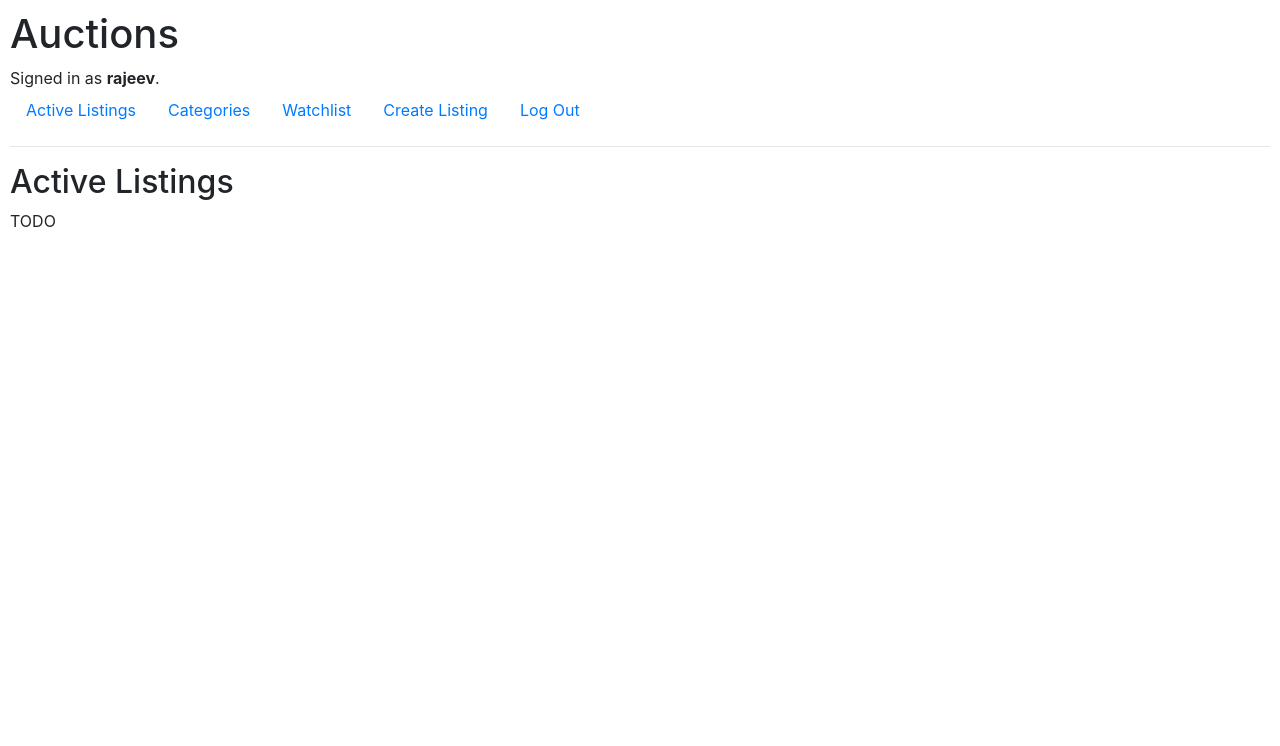
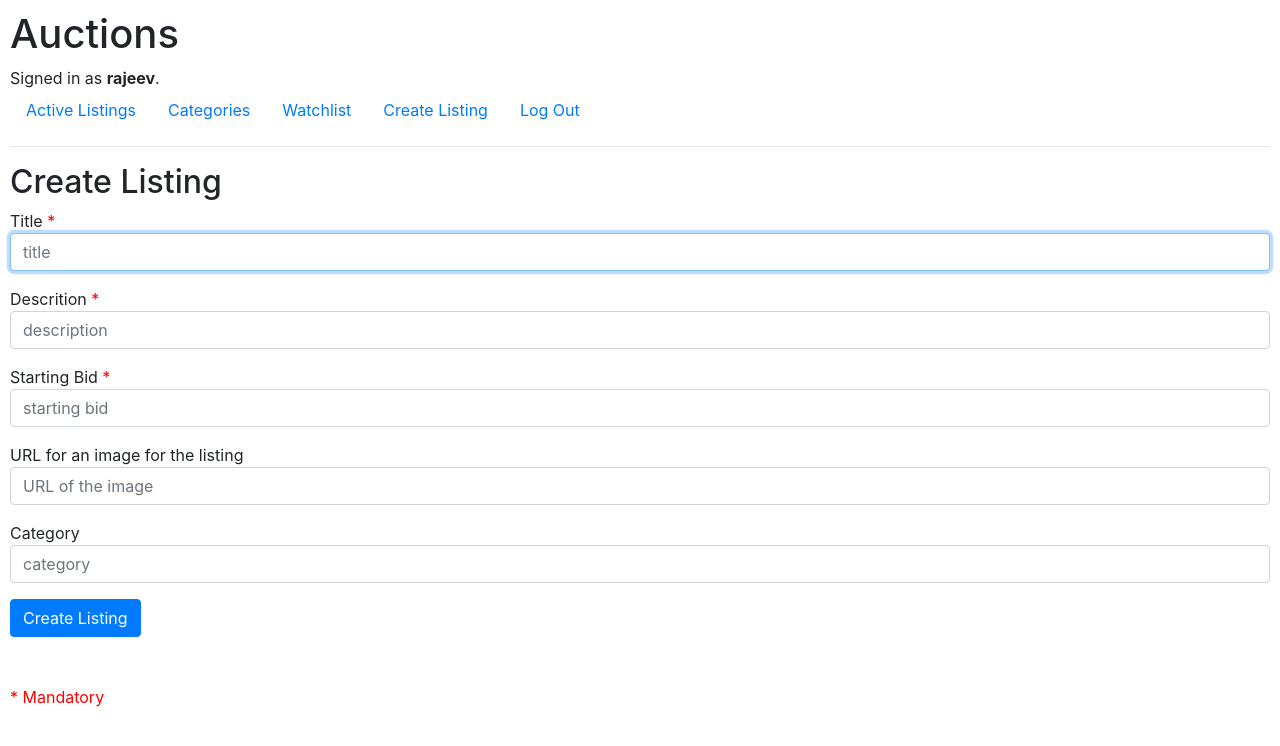
Before and after one commit to rajeevreddyms5/commerce, a Django app: page /create in a window 1280 px wide. Shown: the top 746 px of the page. Run offline with Django 3.2, Linux system fonts and the light colour scheme; a user stored in the database is signed in; some libraries are stand-ins or nearby versions.

Commit message:
create listing template and half working active listings

```diff
--- a/auctions/models.py
+++ b/auctions/models.py
@@ -8,10 +8,10 @@ class User(AbstractUser):
 
 
 class Listings(models.Model):
-    title = models.CharField(max_length=64)
-    description = models.TextField(blank=True)
-    category = models.CharField(max_length=64)
-    startingbid = models.IntegerField(null=True, blank=False)
+    title = models.CharField(max_length=64, blank=False)
+    description = models.TextField(blank=False)
+    category = models.CharField(max_length=64, blank=True)
+    bidprice = models.IntegerField(null=True, blank=False)
     link = models.URLField(blank=True)
     time = models.DateTimeField(auto_now_add=True)
     listedby = models.ForeignKey(User, null=True, on_delete=models.CASCADE, related_name="listed_by")
@@ -24,7 +24,6 @@ class Listings(models.Model):
 class Bids(models.Model):
     bid = models.ManyToManyField(Listings)
     bidby = models.ForeignKey(User, null=True, on_delete=models.CASCADE, related_name="bid_by")
-    bidprice = models.IntegerField(null=True, blank=False)
 
 
 class Comments(models.Model):
--- /dev/null
+++ b/auctions/templates/auctions/create.html
@@ -0,0 +1,38 @@
+{% extends "auctions/layout.html" %}
+
+{% block body %}
+
+    <h2>Create Listing</h2>
+
+    {% if message %}
+        <div>{{ message }}</div>
+    {% endif %}
+
+    <form action="{% url 'create' %}" method="post">
+        {% csrf_token %}
+        <div class="form-group">
+            Title <star style="color: red;">*</star>
+            <input class="form-control" autofocus type="text" name="title" placeholder="title">
+        </div>
+        <div class="form-group">
+            Descrition <star style="color: red;">*</star>
+            <input class="form-control" type="text" name="description" placeholder="description">
+        </div>
+        <div class="form-group">
+            Starting Bid <star style="color: red;">*</star>
+            <input class="form-control" type="number" name="bidprice" placeholder="starting bid">
+        </div>
+        <div class="form-group">
+            URL for an image for the listing
+            <input class="form-control" type="text" name="link" placeholder="URL of the image">
+        </div>
+        <div class="form-group">
+            Category
+            <input class="form-control" type="text" name="category" placeholder="category">
+        </div>
+        <input class="btn btn-primary" type="submit" value="Create Listing">
+    </form>
+    <br><br>
+    <star style="color: red;">* Mandatory</star>
+
+{% endblock %}
--- a/auctions/templates/auctions/index.html
+++ b/auctions/templates/auctions/index.html
@@ -1,7 +1,41 @@
 {% extends "auctions/layout.html" %}
+{% load static %}
+
 
 {% block body %}
     <h2>Active Listings</h2>
 
-    TODO
+    <style>
+        .card-horizontal {
+            display: flex;
+            flex: 1 1 auto;
+        }
+    </style>
+
+    {% for list in Listing %}
+
+        <div class="container-fluid">
+            <div class="row">
+                <div class="col-12 mt-3">
+                    <div class="card">
+                        <div class="card-horizontal">
+                            <div class="img-square-wrapper">
+                                <img class="" src={{ list.link }} alt={{ list.title }} width="150px">
+                            </div>
+                            <div class="card-body">
+                                <h4 class="card-title">{{ list.title }}</h4>
+                                <p class="card-text">Price: ${{ list.bidprice }}</p>
+                                <p class="card-text">Description: {{ list.description }}</p>
+                            </div>
+                        </div>
+                        <div class="card-footer">
+                            <small class="text-muted">created {{ list.time }}</small>
+                        </div>
+                    </div>
+                </div>
+            </div>
+        </div>
+
+    {% endfor %}
+
 {% endblock %}
--- a/auctions/templates/auctions/layout.html
+++ b/auctions/templates/auctions/layout.html
@@ -30,7 +30,7 @@
                 </li>
 
                 <li class="nav-item">
-                    <a class="nav-link" href="{% url 'create_listing' %}">Create Listing</a>
+                    <a class="nav-link" href="{% url 'create' %}">Create Listing</a>
                 </li>
 
                 <li class="nav-item">
--- a/auctions/urls.py
+++ b/auctions/urls.py
@@ -9,5 +9,5 @@ urlpatterns = [
     path("register", views.register, name="register"),
     path("categories", views.categories, name="categories"),
     path("watchlist", views.watchlist, name="watchlist"),
-    path("create", views.create_listing, name="create_listing")
+    path("create", views.create, name="create")
 ]
--- a/auctions/views.py
+++ b/auctions/views.py
@@ -4,11 +4,15 @@ from django.http import HttpResponse, HttpResponseRedirect
 from django.shortcuts import render
 from django.urls import reverse
 
-from .models import User
+from django.db.models.signals import pre_save
+from django.dispatch import receiver
 
+from .models import User, Listings, Bids, Comments
 
 def index(request):
-    return render(request, "auctions/index.html")
+    return render(request, "auctions/index.html", {
+        "Listing": Listings.objects.all()
+    })
 
 
 def login_view(request):
@@ -63,8 +67,6 @@ def register(request):
         return render(request, "auctions/register.html")
 
 
-
-
 def categories(request):
     return render(request, "auctions/index.html")
 
@@ -73,5 +75,5 @@ def watchlist(request):
     return render(request, "auctions/index.html")
 
 
-def create_listing(request):
-    return render(request, "auctions/index.html")
+def create(request):
+    return render(request, "auctions/create.html")
```
Also changed, not shown: auctions/migrations/0007_alter_listings_category_alter_listings_description.py (added), auctions/migrations/0008_rename_startingbid_listings_bidprice_and_more.py (added), db.sqlite3.
